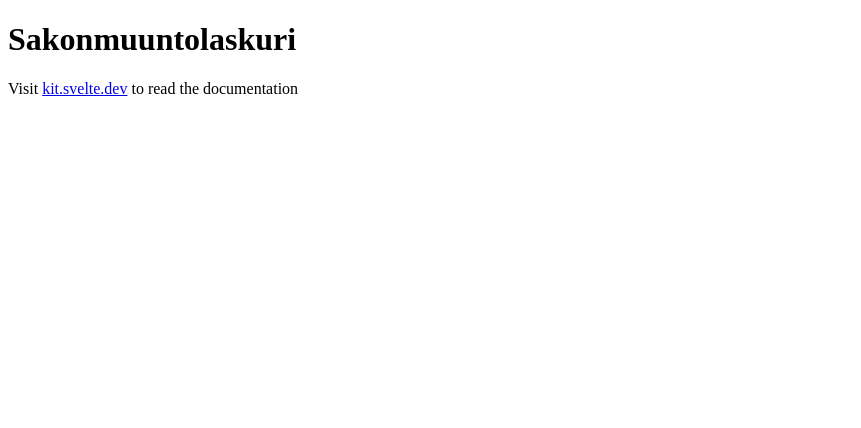
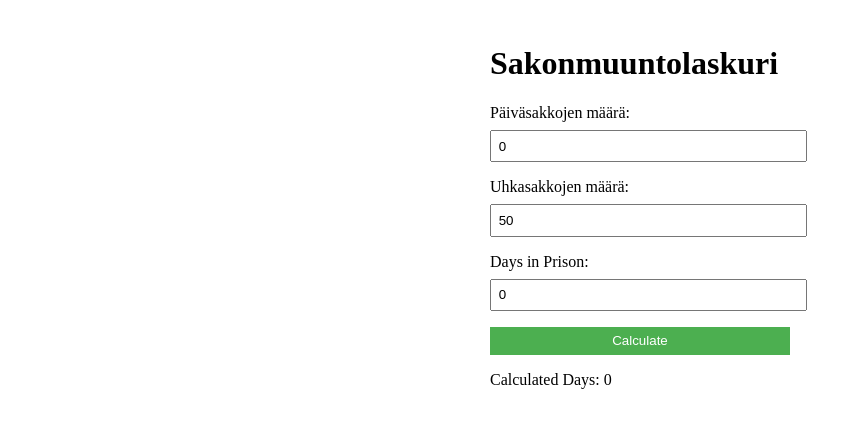
Before and after one commit to teodosin/sakko, a SvelteKit app: page / in a window 1280 px wide. Shown: the top 428 px of the page, without its empty margins (0-861 px from the left). Built offline with nearby package versions, Linux system fonts and the light colour scheme.

Commit message:
From init

```diff
--- a/src/routes/+page.svelte
+++ b/src/routes/+page.svelte
@@ -1,3 +1,65 @@
 
-<h1>Sakonmuuntolaskuri</h1>
-<p>Visit <a href="https://kit.svelte.dev">kit.svelte.dev</a> to read the documentation</p>
+<script>
+  let fineAmount = 0;
+  let daysInPrison = 0;
+  let conversionRate = 50;
+
+  $: calculatedDays = Math.floor(fineAmount / conversionRate);
+
+  function handleCalculation() {
+    daysInPrison = calculatedDays;
+  }
+</script>
+
+<main>
+  <h1>Sakonmuuntolaskuri</h1>
+
+  <div>
+    <label for="fineAmount">Päiväsakkojen määrä:</label>
+    <input id="fineAmount" type="number" bind:value={fineAmount}>
+  </div>
+
+  <div>
+    <label for="conversionRate">Uhkasakkojen määrä:</label>
+    <input id="conversionRate" type="number" bind:value={conversionRate}>
+  </div>
+
+  <div>
+    <label for="daysInPrison">Days in Prison:</label>
+    <input id="daysInPrison" type="number" bind:value={daysInPrison}>
+  </div>
+
+  <button on:click={handleCalculation}>Calculate</button>
+
+  <p>Calculated Days: {calculatedDays}</p>
+</main>
+
+<style>
+  main {
+    padding: 1em;
+    max-width: 300px;
+    margin: 0 auto;
+  }
+  div {
+    margin-bottom: 1em;
+  }
+  label {
+    display: block;
+    margin-bottom: 0.5em;
+  }
+  input {
+    width: 100%;
+    padding: 0.5em;
+  }
+  button {
+    width: 100%;
+    padding: 0.5em;
+    background-color: #4CAF50;
+    color: white;
+    border: none;
+    cursor: pointer;
+  }
+  button:hover {
+    background-color: #45a049;
+  }
+</style>
```
